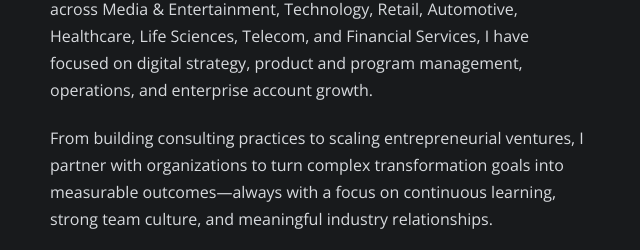
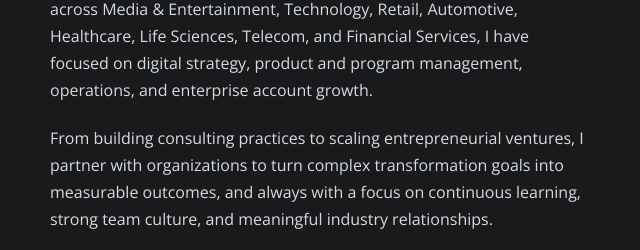
Before and after one commit to soloyolk/davidcliu, a plain HTML site: page index.html in a window 1280 px wide. Shown: the part 1537-1787 px from the top of the page, 20-660 px from the left. Drawn offline with nearby package versions, Linux system fonts and the light colour scheme.

Commit message:
Update index.html

```diff
--- a/index.html
+++ b/index.html
@@ -95,7 +95,7 @@
             <p>I am a goal-oriented geek with a passion for innovation, technology, and business transformation.</p>
           </blockquote>
           <p>I am a business and technology leader with over 20 years of experience bridging technical depth and strategic execution. Throughout my career across Media &amp; Entertainment, Technology, Retail, Automotive, Healthcare, Life Sciences, Telecom, and Financial Services, I have focused on digital strategy, product and program management, operations, and enterprise account growth.</p>
-          <p>From building consulting practices to scaling entrepreneurial ventures, I partner with organizations to turn complex transformation goals into measurable outcomes—always with a focus on continuous learning, strong team culture, and meaningful industry relationships.</p>
+          <p>From building consulting practices to scaling entrepreneurial ventures, I partner with organizations to turn complex transformation goals into measurable outcomes, and always with a focus on continuous learning, strong team culture, and meaningful industry relationships.</p>
           <ul>
             <li>Combine deep industry knowledge, enterprise consulting leadership, and entrepreneurial drive to accelerate go-to-market execution and expand strategic client partnerships.</li>
             <li>Build and lead high-performing Media &amp; Entertainment professional services organizations rooted in empowerment, innovation, and collaboration.</li>
```
